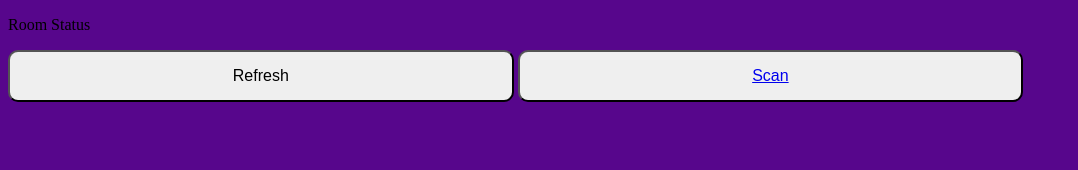
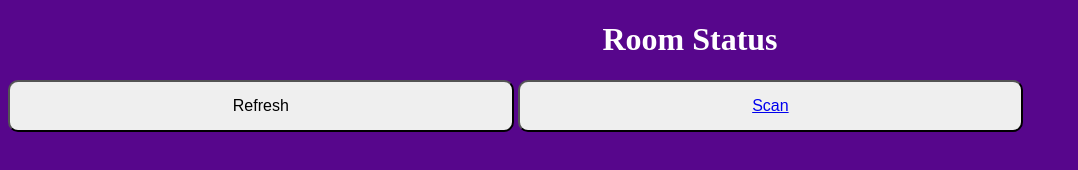
Before and after one commit to abdullahzameek/Library-App-, a website: page View/MainScreen.html in a window 1280 px wide. Shown: the whole page, without its empty margins (0-1078 px from the left). Drawn offline with Linux system fonts and the light colour scheme; files whose address does not match are found by name.

Commit message:
Update MainScreen.html

```diff
--- a/View/MainScreen.html
+++ b/View/MainScreen.html
@@ -44,7 +44,7 @@ ul {
   </style>
   </head>
   <body>
-    <p id = "variable"> Room Status </p>
+    <p id = "variable"><h1 style="color:white;margin-left:100px;"> Room Status </h1> </p>
     <button onclick = "MakeMarSaysSave();setTimeout(Timer, 3000000)";>Refresh</button>
     <button><a href="/camera">Scan</a></button>
     <!-- <button onclick = "Scanner();">Camera</button> -->
```
